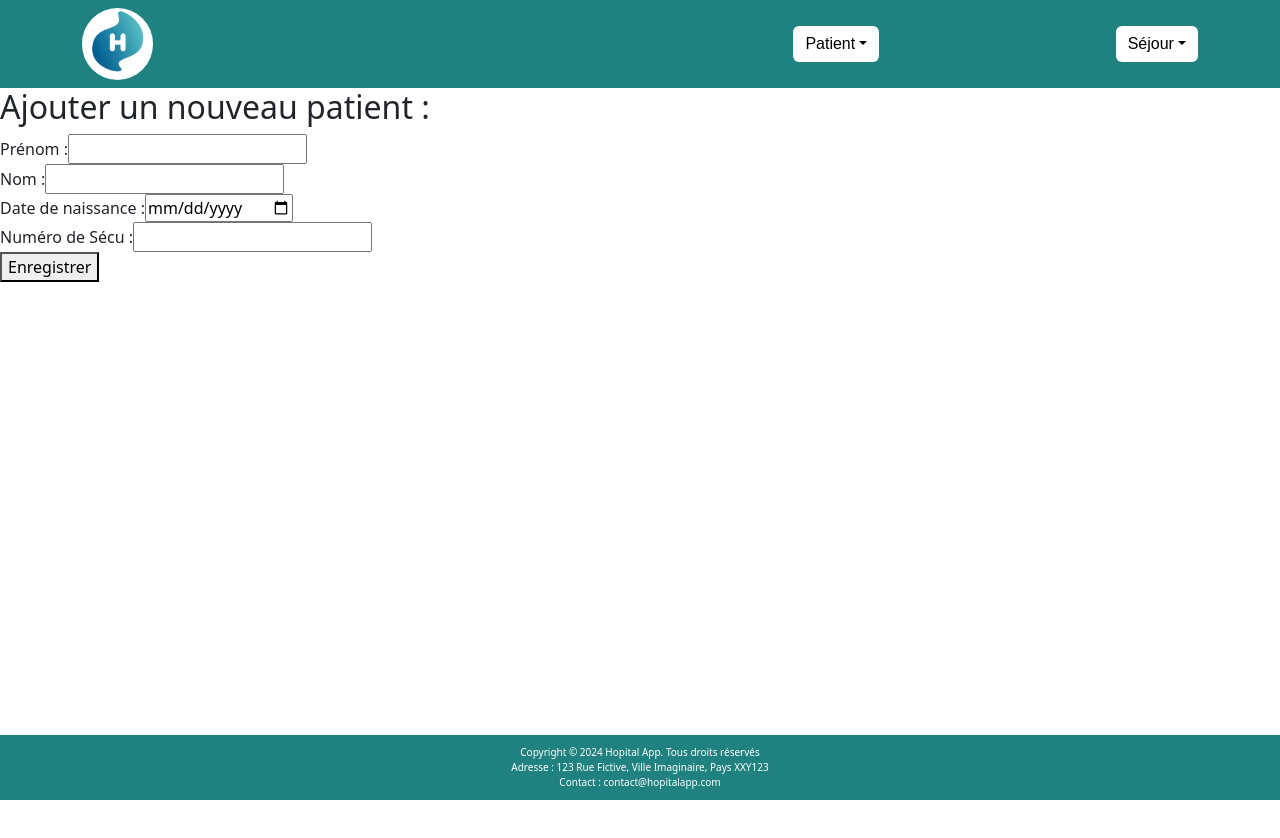
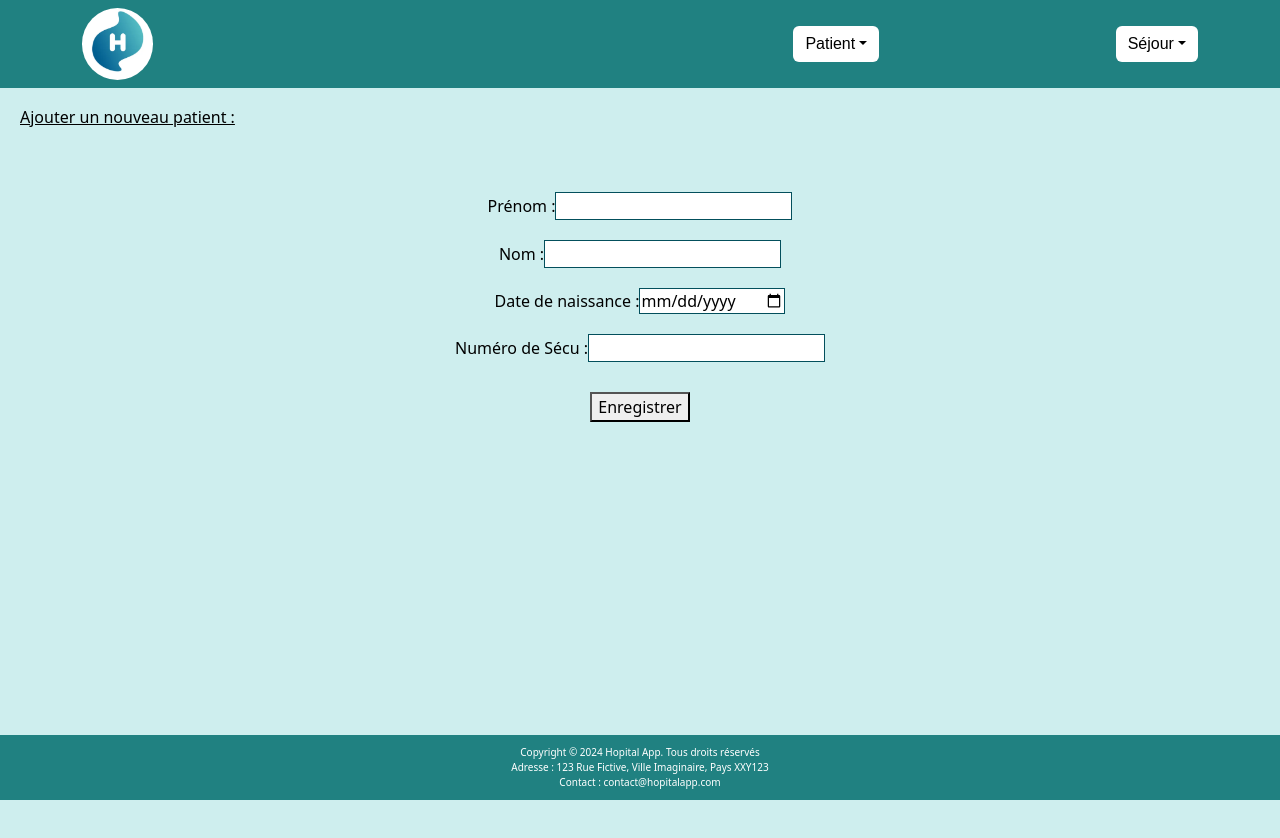
Before and after one commit to Huriaux/App_Hopital_Front, a React (Create React App) app in the folder app-hoptial/: page /ajoutPatient in a window 1280 px wide. Shown: the top 838 px of the page. Built offline with nearby package versions, Linux system fonts and the light colour scheme.

Commit message:
feat(Controllers): formulaire d'ajout nouveau patient terminé

```diff
--- a/app-hoptial/src/App.css
+++ b/app-hoptial/src/App.css
@@ -28,7 +28,14 @@
 
 }
 
+
 /* Main */
+main {
+  position: relative;
+  min-height: calc(100vh - 130px - 80px);
+  justify-content: center;
+  align-items: center;
+}
 
 .imageFond {
   background-size: cover;
@@ -40,13 +47,44 @@
   left: 0;
 }
 
-/* Main */
-main {
-  position: relative;
-  min-height: calc(100vh - 130px - 80px);
-  justify-content: center;
+/* Main/Page: AjoutPatient */
+
+.container-form {
+  background-color: #CEEEEE;
+}
+
+h2 {
+  padding: 20px;
+  color: black;
+  font-size: 16px;
+  text-decoration: underline;
+}
+
+form {
+  margin: 25px;
+  padding: 10px;
+  display: flex;
+  flex-direction: column;
   align-items: center;
+  color: black;
 }
+
+
+input#firstName, input#lastName, input#birthdate, input#socialSecurityNumber {
+  border: 1px solid #034F5C;
+}
+
+.ajoutPrenom, .ajoutNom, .ajoutDateNaiss, .ajoutNumSecu {
+  padding: 10px;
+}
+
+button.btnAjoutPatient {
+  width: 100px;
+  margin: 20px;
+}
+
+
+
 
 
 /* Footer */
--- a/app-hoptial/src/components/Header.jsx
+++ b/app-hoptial/src/components/Header.jsx
@@ -17,7 +17,7 @@ const Header = () => {
 
 
                 <DropdownButton id="dropdown1" title="Patient">
-                    <Dropdown.Item className='drop' href="/src/views/AjoutPatient.jsx">Ajouter</Dropdown.Item>
+                    <Dropdown.Item className='drop' href="/AjoutPatient">Ajouter</Dropdown.Item>
                     <Dropdown.Item className='drop' href="#/action-2">Modifier</Dropdown.Item>
                 </DropdownButton>
 
--- a/app-hoptial/src/views/AjoutPatient.jsx
+++ b/app-hoptial/src/views/AjoutPatient.jsx
@@ -21,7 +21,7 @@ const AjoutPatient = () => {
             lastName,
             firstName,
             birthdate,
-            socialSecurityNumber,
+            socialSecurityNumber
             };
             await ajoutPatientController(newPatient);
 
@@ -44,26 +44,26 @@ const AjoutPatient = () => {
             <h2>Ajouter un nouveau patient :</h2>
             <form onSubmit={handleSubmit} >
                 <div className='ajoutPrenom'>
-                    <label htmlFor='firstName'>Prénom :</label>
+                    <label htmlFor='firstName'>Prénom : </label>
                     <input type="text" id='firstName' value={firstName} onChange={(e) => setFirstName(e.target.value)} required />
                 </div>
 
                 <div className='ajoutNom'>
-                    <label htmlFor='lastName'>Nom :</label>
+                    <label htmlFor='lastName'>Nom : </label>
                     <input type="text" id='lastName' value={lastName} onChange={(e) => setLastName(e.target.value)} required />
                 </div>
 
                 <div className='ajoutDateNaiss'>
-                    <label htmlFor='birthdate'>Date de naissance :</label>
+                    <label htmlFor='birthdate'>Date de naissance : </label>
                     <input type="date" id='birthdate' value={birthdate} onChange={(e) => setBirthdate(e.target.value)} required />
                 </div>
 
                 <div className='ajoutNumSecu'>
-                    <label htmlFor='socialSecurityNumber'>Numéro de Sécu :</label>
+                    <label htmlFor='socialSecurityNumber'>Numéro de Sécu : </label>
                     <input type="text" id='socialSecurityNumber' value={socialSecurityNumber} onChange={(e) => setSocialSecurityNumber(e.target.value)} required />
                 </div>
 
-                <button type='submit'>Enregistrer</button>
+                <button className='btnAjoutPatient' type='submit'>Enregistrer</button>
             </form>
 
         </div>
```
Also changed, not shown: app-hoptial/src/controllers/AjoutPatientController.jsx (+0 -40 lines).
